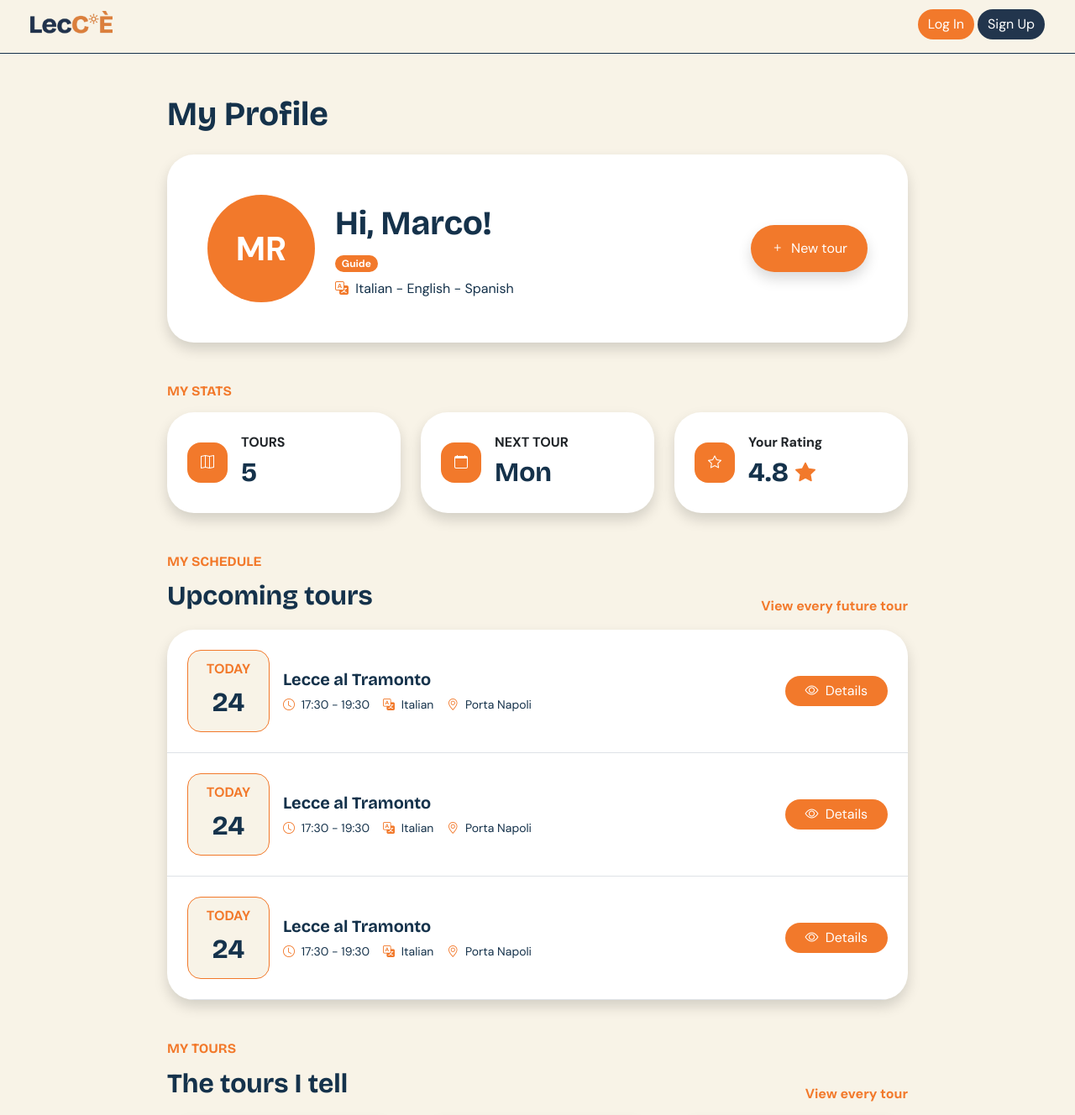
After one commit to NotNandRea/lec-ce, a Flask app: page /me in a window 1280 px wide. The commit adds this page. Shown: the top 1328 px of the page at 84% size. Run offline with Flask 3, Linux system fonts and the light colour scheme.

Commit message:
Feat: implement basic profile.html page

```diff
--- a/app.py
+++ b/app.py
@@ -221,3 +221,8 @@ def home():
     today=date.today()
 
     return render_template("home.html", tours=tours, tour_number=tour_numnber, guides_number=guides_number, participants_number=participants_number, random_tour=random_tour, languages_number=languages_number, themes_number=themes_number, today=today)
+
+@login_required
+@app.route("/me")
+def my_profile():
+    return render_template("profile.html")
--- a/static/css/style.css
+++ b/static/css/style.css
@@ -86,6 +86,18 @@ body {
     justify-content: center;
 }
 
+.profile-initials-big {
+    background-color: #F2792B;
+    color: white;
+    aspect-ratio: 1/1;
+    border-radius: 50%;
+    height: 8rem;
+    width: 8rem;
+    display: flex;
+    align-items: center;
+    justify-content: center;
+}
+
 .lecce-register-checkbox {
     color: black;
     border: 0.01rem solid #15324B;
@@ -114,3 +126,16 @@ body {
     border-radius: 1000px;
     background-color: #F2792B;
 }
+
+.lecce-profile-date {
+    background-color: #F8F3E7;
+    border: 0.1rem solid #F2792B;
+    aspect-ratio: 1/1;
+    border-radius: 0%;
+    width: 4rem;
+    height: 4rem;
+    display: flex;
+    flex-direction: column;
+    align-items: center;
+    justify-content: center;
+}
--- a/templates/base.html
+++ b/templates/base.html
@@ -33,7 +33,7 @@
                 {% if current_user.is_authenticated %}
                 <div class="d-flex align-items-center gap-1">
                     <a class="btn lecce-btn lecce-secondary-background" href="{{ url_for('logout') }}">Log Out</a>
-                    <a href="#" class="text-decoration-none">
+                    <a href="{{ url_for('my_profile') }}" class="text-decoration-none">
                         {% if current_user.profile_photo is not none %}
                         <div class="profile-initials p-1"><img src="{{ url_for('static', filename='images/profile_photos/' + current_user.profile_photo) }}" alt="Profile Photo" class="img-fluid rounded-circle object-fit-cover"></div>
                         {% else %}
--- /dev/null
+++ b/templates/profile.html
@@ -0,0 +1,335 @@
+{% extends "base.html" %}
+
+{% block title %}Profile{% endblock %}
+
+{% block content %}
+<main class="mx-4 my-5">
+
+    <div class="container w-75">
+
+        <h1 class="lecce-text-impact lecce-secondary-color fw-bold mb-4">
+            My Profile
+        </h1>
+
+        <!-- Header -->
+        <section class="bg-white rounded-5 shadow p-5 mb-5">
+
+            <div class="d-flex flex-row align-items-center justify-content-between gap-4">
+
+                <div class="d-flex flex-row align-items-center gap-4">
+
+                    <div
+                        class="profile-initials-big lecce-primary-background d-flex align-items-center justify-content-center fw-bold fs-1">
+                        MR
+                    </div>
+
+                    <div class="d-flex flex-column align-items-start gap-2">
+                        <span class="lecce-text-impact lecce-secondary-color fw-bold fs-1">
+                            Hi, Marco!
+                        </span>
+
+                        <span class="badge rounded-pill lecce-primary-background">
+                            Guide
+                        </span>
+
+                        <p class="mb-0 fs-6 lecce-secondary-color">
+                            <i class="bi bi-translate lecce-primary-color me-1"></i>
+                            Italian - English - Spanish
+                        </p>
+                    </div>
+
+                </div>
+
+                <div>
+                    <a href="#" class="btn lecce-btn lecce-primary-background px-4 py-3 shadow">
+                        <i class="bi bi-plus me-1"></i>
+                        New tour
+                    </a>
+                </div>
+
+            </div>
+
+        </section>
+
+        <!-- Stats -->
+        <section class="mb-5">
+
+            <h2 class="lecce-section-label lecce-text-impact lecce-primary-color fw-bold mb-3 fs-6">
+                MY STATS
+            </h2>
+
+            <div class="row g-4">
+
+                <div class="col-4">
+                    <div class="bg-white rounded-5 shadow p-4 h-100 d-flex align-items-center gap-3">
+                        <div class="d-flex align-items-center gap-3">
+
+                            <div class="profile-initials rounded-4 d-flex align-items-center justify-content-center">
+                                <i class="bi bi-map"></i>
+                            </div>
+
+                            <div class="d-flex flex-column align-items-start">
+                                <span class="fw-bold mb-0">
+                                    TOURS
+                                </span>
+                                <span class="lecce-text-impact lecce-secondary-color fw-bold mb-0 fs-2">
+                                    5
+                                </span>
+                            </div>
+
+                        </div>
+                    </div>
+                </div>
+
+                <div class="col-4">
+                    <div class="bg-white rounded-5 shadow p-4 h-100">
+                        <div class="d-flex align-items-center gap-3">
+
+                            <div class="profile-initials rounded-4 d-flex align-items-center justify-content-center">
+                                <i class="bi bi-calendar"></i>
+                            </div>
+
+                            <div class="d-flex flex-column align-items-start">
+                                <span class="fw-bold mb-0">
+                                    NEXT TOUR
+                                </span>
+
+                                <span class="lecce-text-impact lecce-secondary-color fw-bold mb-0 fs-2">
+                                    Mon
+                                </span>
+
+
+                            </div>
+
+                        </div>
+                    </div>
+                </div>
+
+                <div class="col-4">
+                    <div class="bg-white rounded-5 shadow p-4 h-100 d-flex align-items-center gap-3">
+                        <div class="d-flex align-items-center gap-3">
+
+                            <div class="profile-initials rounded-4 d-flex align-items-center justify-content-center">
+                                <i class="bi bi-star"></i>
+                            </div>
+
+                            <div class="d-flex flex-column align-items-start">
+                                <span class="fw-bold mb-0">
+                                    Your Rating
+                                </span>
+
+                                <div class="d-flex align-items-center gap-2">
+                                    <span class="lecce-text-impact lecce-secondary-color fw-bold mb-0 fs-2">
+                                        4.8
+                                    </span>
+                                    <i class="bi bi-star-fill lecce-primary-color fs-4"></i>
+                                </div>
+                            </div>
+
+                        </div>
+                    </div>
+                </div>
+
+            </div>
+
+        </section>
+
+        <!-- Future tours -->
+        <section class="mb-5">
+
+            <div class="d-flex justify-content-between align-items-end gap-3 mb-3">
+
+                <div>
+                    <h2 class="lecce-text-impact lecce-primary-color fw-bold mb-2 fs-6">
+                        MY SCHEDULE
+                    </h2>
+
+                    <span class="lecce-text-impact lecce-secondary-color fw-bold mb-0 fs-2">
+                        Upcoming tours
+                    </span>
+                </div>
+
+                <a href="#" class="lecce-primary-color fw-bold text-decoration-none fs-6">
+                    View every future tour
+                </a>
+
+            </div>
+
+            <div class="bg-white rounded-5 shadow overflow-hidden">
+
+                <div class="d-flex flex-row align-items-center justify-content-between gap-3 p-4 border-bottom">
+
+                    <div class="d-flex align-items-center gap-3">
+
+                        <div class="rounded-4 lecce-profile-date p-5">
+                            <span class="lecce-primary-color fw-bold mb-1">TODAY</span>
+                            <span class="lecce-text-impact lecce-secondary-color fw-bold fs-2 mb-0">24</span>
+                        </div>
+
+                        <div>
+                            <h3 class="h5 lecce-text-impact lecce-secondary-color fw-bold mb-2">
+                                Lecce al Tramonto
+                            </h3>
+
+                            <div class="d-flex flex-wrap gap-3 small lecce-secondary-color">
+                                <span>
+                                    <i class="bi bi-clock lecce-primary-color me-1"></i>
+                                    17:30 - 19:30
+                                </span>
+
+                                <span>
+                                    <i class="bi bi-translate lecce-primary-color me-1"></i>
+                                    Italian
+                                </span>
+
+                                <span>
+                                    <i class="bi bi-geo-alt lecce-primary-color me-1"></i>
+                                    Porta Napoli
+                                </span>
+                            </div>
+                        </div>
+
+                    </div>
+
+                    <div>
+                        <a href="#" class="btn lecce-btn lecce-primary-background px-4">
+                            <i class="bi bi-eye me-1"></i>
+                            Details
+                        </a>
+                    </div>
+
+                </div>
+
+                <div class="d-flex flex-row align-items-center justify-content-between gap-3 p-4 border-bottom">
+
+                    <div class="d-flex align-items-center gap-3">
+
+                        <div class="rounded-4 lecce-profile-date p-5">
+                            <span class="lecce-primary-color fw-bold mb-1">TODAY</span>
+                            <span class="lecce-text-impact lecce-secondary-color fw-bold fs-2 mb-0">24</span>
+                        </div>
+
+                        <div>
+                            <h3 class="h5 lecce-text-impact lecce-secondary-color fw-bold mb-2">
+                                Lecce al Tramonto
+                            </h3>
+
+                            <div class="d-flex flex-wrap gap-3 small lecce-secondary-color">
+                                <span>
+                                    <i class="bi bi-clock lecce-primary-color me-1"></i>
+                                    17:30 - 19:30
+                                </span>
+
+                                <span>
+                                    <i class="bi bi-translate lecce-primary-color me-1"></i>
+                                    Italian
+                                </span>
+
+                                <span>
+                                    <i class="bi bi-geo-alt lecce-primary-color me-1"></i>
+                                    Porta Napoli
+                                </span>
+                            </div>
+                        </div>
+
+                    </div>
+
+                    <div>
+                        <a href="#" class="btn lecce-btn lecce-primary-background px-4">
+                            <i class="bi bi-eye me-1"></i>
+                            Details
+                        </a>
+                    </div>
+
+                </div>
+
+                <div class="d-flex flex-row align-items-center justify-content-between gap-3 p-4 border-bottom">
+
+                    <div class="d-flex align-items-center gap-3">
+
+                        <div class="rounded-4 lecce-profile-date p-5">
+                            <span class="lecce-primary-color fw-bold mb-1">TODAY</span>
+                            <span class="lecce-text-impact lecce-secondary-color fw-bold fs-2 mb-0">24</span>
+                        </div>
+
+                        <div>
+                            <h3 class="h5 lecce-text-impact lecce-secondary-color fw-bold mb-2">
+                                Lecce al Tramonto
+                            </h3>
+
+                            <div class="d-flex flex-wrap gap-3 small lecce-secondary-color">
+                                <span>
+                                    <i class="bi bi-clock lecce-primary-color me-1"></i>
+                                    17:30 - 19:30
+                                </span>
+
+                                <span>
+                                    <i class="bi bi-translate lecce-primary-color me-1"></i>
+                                    Italian
+                                </span>
+
+                                <span>
+                                    <i class="bi bi-geo-alt lecce-primary-color me-1"></i>
+                                    Porta Napoli
+                                </span>
+                            </div>
+                        </div>
+
+                    </div>
+
+                    <div>
+                        <a href="#" class="btn lecce-btn lecce-primary-background px-4">
+                            <i class="bi bi-eye me-1"></i>
+                            Details
+                        </a>
+                    </div>
+
+                </div>
+
+
+            </div>
+
+        </section>
+
+        <section class="mb-5">
+
+            <div class="d-flex justify-content-between align-items-end gap-3 mb-3">
+
+                <div>
+                    <h2 class="lecce-text-impact lecce-primary-color fw-bold mb-2 fs-6">
+                        MY TOURS
+                    </h2>
+
+                    <p class="lecce-text-impact lecce-secondary-color fw-bold mb-0 fs-2">
+                        The tours I tell
+                    </p>
+                </div>
+
+                <a href="#" class="lecce-primary-color fw-bold text-decoration-none fs-6">
+                    View every tour
+                </a>
+
+            </div>
+
+            <div class="row g-4">
+
+                <div class="col-4">
+                    {% include "tour_card.html" %}
+                </div>
+
+                <div class="col-4">
+                    {% include "tour_card.html" %}
+                </div>
+
+                <div class="col-4">
+                    {% include "tour_card.html" %}
+                </div>
+
+            </div>
+
+        </section>
+
+    </div>
+
+</main>
+{% endblock %}
```
